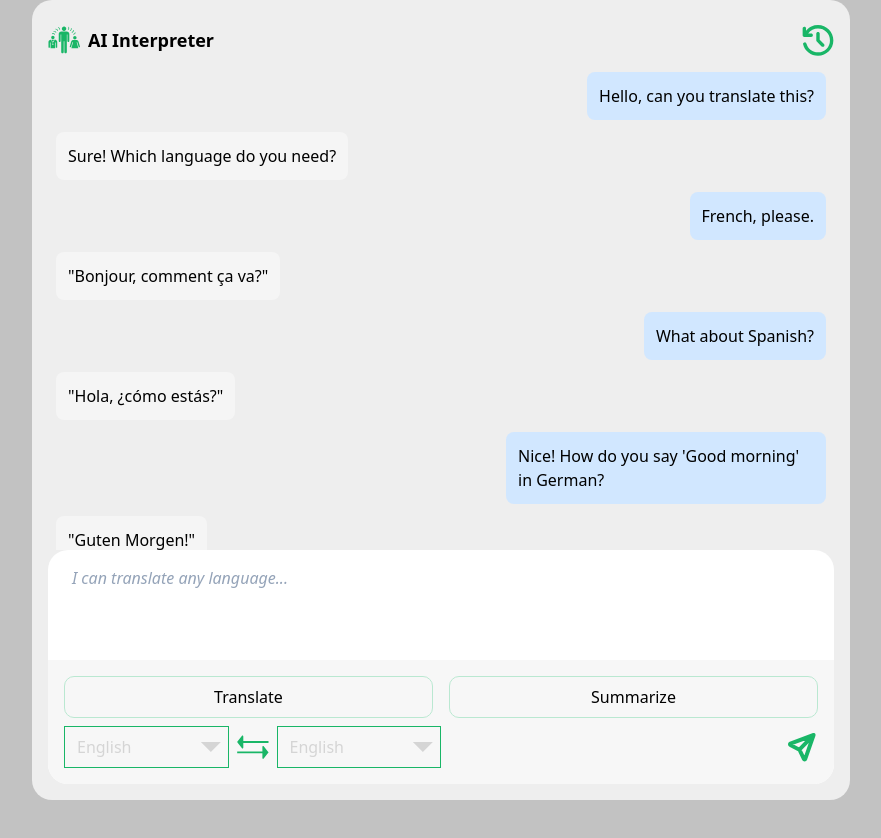
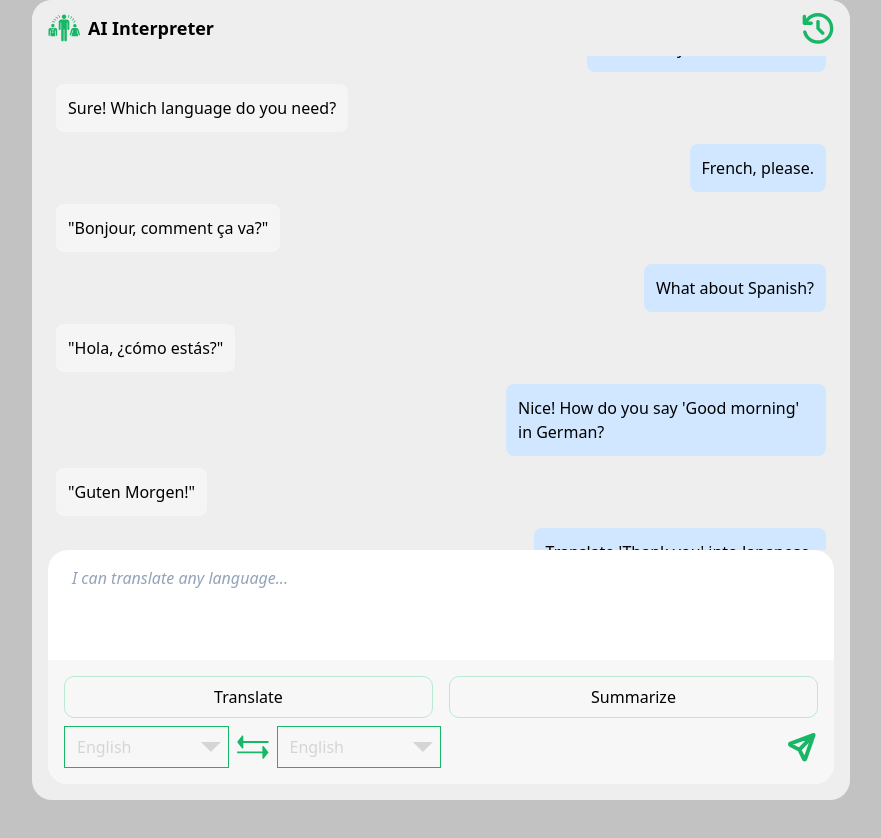
Before and after one commit to max-out-oluwadara/ai-interpreter, a Next.js app: page / in a window 1280 px wide. Shown: the top 838 px of the page, without its empty margins (199-1080 px from the left). Built offline with nearby package versions, Linux system fonts and the light colour scheme.

Commit message:
fix: sticky header

```diff
--- a/src/components/Container.tsx
+++ b/src/components/Container.tsx
@@ -1,17 +1,17 @@
 import Header from './Header';
 import Search from './Search';
 import ChatOutput from './ChatOutput'; // Import ChatOutput component
-//import DefaultChatOutput from './DefaultChatOutput';
 
 const Container = () => {
   return (
     <div
       className="
+        relative /* Ensure header stays inside */
         bg-[#EEEEEE]
         w-full
         max-w-full
         h-screen
-        p-[16px]
+        p-[16px] pt-[60px] /* Prevent overlap between header and content */
         flex
         flex-col
         sm:p-[16px]
@@ -32,7 +32,6 @@ const Container = () => {
       {/* Chat Output Wrapper */}
       <div className="h-0 flex-grow overflow-hidden">
         <ChatOutput />
-        {/* <DefaultChatOutput />  */}
       </div>
 
       {/* Bottom div - stays in position */}
--- a/src/components/Header.tsx
+++ b/src/components/Header.tsx
@@ -4,7 +4,7 @@ import IconHistory from '@/assets/icon-history.svg';
 
 const Header = () => {
   return (
-    <div className="sticky top-0 w-full bg-[#EEEEEE] flex items-center justify-between pb-2 pt-2 z-10">
+    <div className="absolute top-0 left-0 w-full bg-[#EEEEEE] flex items-center justify-between px-4 py-3 z-10">
       <div className="flex items-center space-x-2">
         <Image src={LogoInterpreter} alt="Interpreter Logo" width={32} height={32} />
         <p className="text-lg font-bold text-black">AI Interpreter</p>
```
